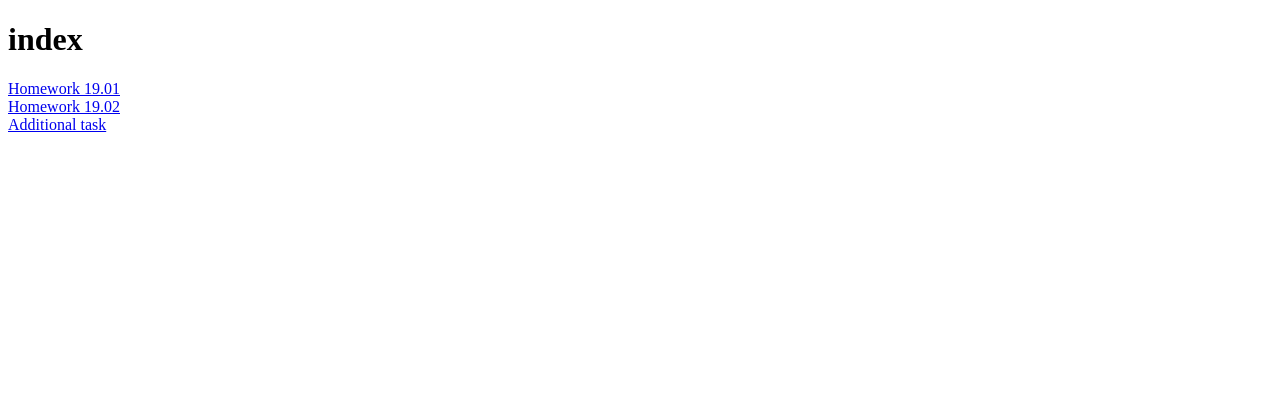
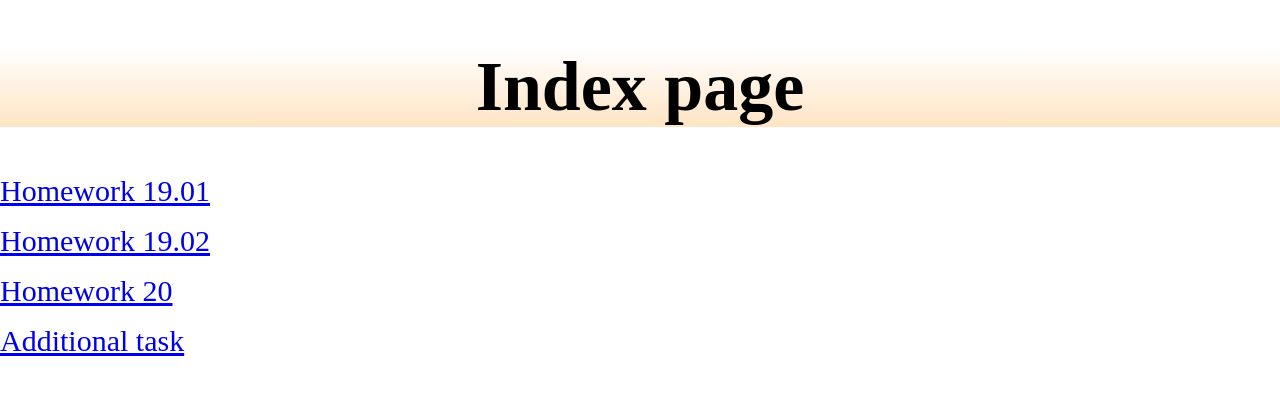
Before and after one commit to tamkovich/tms-django-spring, a Django app: page / in a window 1280 px wide. Shown: the top 395 px of the page. Run offline with Django 3.2, Linux system fonts and the light colour scheme.

Commit message:
HW20_Georgy_Neizvestny

```diff
--- a/articles/views.py
+++ b/articles/views.py
@@ -1,5 +1,22 @@
 from django.shortcuts import render
+
+from tms_django_lessons.forms import WriteLineForm
 
 
 def index(request):
     return render(request, 'index.html')
+
+
+def articles(request):
+    if request.method == 'GET':
+        form = WriteLineForm()
+        return render(request, 'articles.html', context={'username':'World', 'form':form},)
+    elif request.method == 'POST':
+        form = WriteLineForm(request.POST)
+        if form.is_valid():
+            data = form.cleaned_data
+            print('Valid data:', data)
+        else:
+            print('Valid data:', form.errors)
+        return render(request, 'articles.html',
+                      context={'username':form.data.get('firstname'), 'form':form},)
--- a/templates/index.html
+++ b/templates/index.html
@@ -1,16 +1,24 @@
-<!DOCTYPE html>
-<html lang="en">
-<head>
-    <meta charset="UTF-8">
-    <title>Home Page</title>
-</head>
-<body>
-<h1>index</h1>
+{% extends 'wrapper.html' %}
+{% block title %}Index Page{% endblock %}
+{% block content %}
+    <h1>Index page</h1>
+<p>
     <a href="{% url 'hw1901' %}" class="button">Homework 19.01</a>
     <br>
+</p>
+
+<p>
     <a href="{% url 'hw1902' %}" class="button">Homework 19.02</a>
     <br>
+</p>
+
+<p>
+    <a href="{% url 'hw20' %}" class="button">Homework 20</a>
+    <br>
+</p>
+
+<p>
     <a href="{% url 'additionaltask1' %}" class="button">Additional task</a>
     <br>
-</body>
-</html>
+</p>
+{% endblock %}
--- /dev/null
+++ b/templates/wrapper.html
@@ -0,0 +1,47 @@
+<!DOCTYPE html>
+<html lang="en">
+<head>
+    <meta charset="UTF-8">
+    <style>
+        body{
+            font-family: "Bernard MT Condensed";
+            margin: auto;
+        }
+        form{
+            margin: auto;
+            text-align: center;
+            font-size: 30px;
+        }
+        label{
+            font-family: "Bernard MT Condensed";
+            font-size: 30px;
+        }
+        button{
+            font-family: "Bernard MT Condensed";
+            font-size: 35px;
+            width: 150px;
+            height: 50px;
+            margin-top: 20px;
+            border-radius: 10px;
+            background-color: bisque;
+        }
+        div{
+            text-align: center;
+        }
+        h1{
+            background: linear-gradient(white, bisque);
+            font-size: 70px;
+            text-align: center;
+        }
+        a{
+            font-size: 30px;
+        }
+    </style>
+    <title>{% block title %} {% endblock %}</title>
+</head>
+<body>
+<h2>
+    {% block content %}{% endblock %}
+</h2>
+</body>
+</html>
--- a/tms_django_lessons/urls.py
+++ b/tms_django_lessons/urls.py
@@ -16,13 +16,15 @@ Including another URLconf
 from django.contrib import admin
 from django.urls import path
 
-from articles.views import index
-from MyHW.views import hw1901, hw1902, additionaltask1
+from articles.views import index, articles
+from MyHW.views import hw1901, hw1902, HW20, additionaltask1
 
 urlpatterns = [
     path('', index, name='index'),
     path('HW1901/', hw1901, name='hw1901'),
     path('HW1902/', hw1902, name='hw1902'),
+    path('HW20/', HW20, name='hw20'),
+    path('articles/', articles),
     path('additionaltask/', additionaltask1, name='additionaltask1'),
     path('admin/', admin.site.urls),
 ]
```
Also changed, not shown: MyHW/views.py (+15 -0 lines), templates/HW_20.html (added, +18 -0 lines), templates/articles.html (added, +11 -0 lines), tms_django_lessons/forms.py (added, +13 -0 lines). Lines whose indentation alone changed are shown as unchanged.
